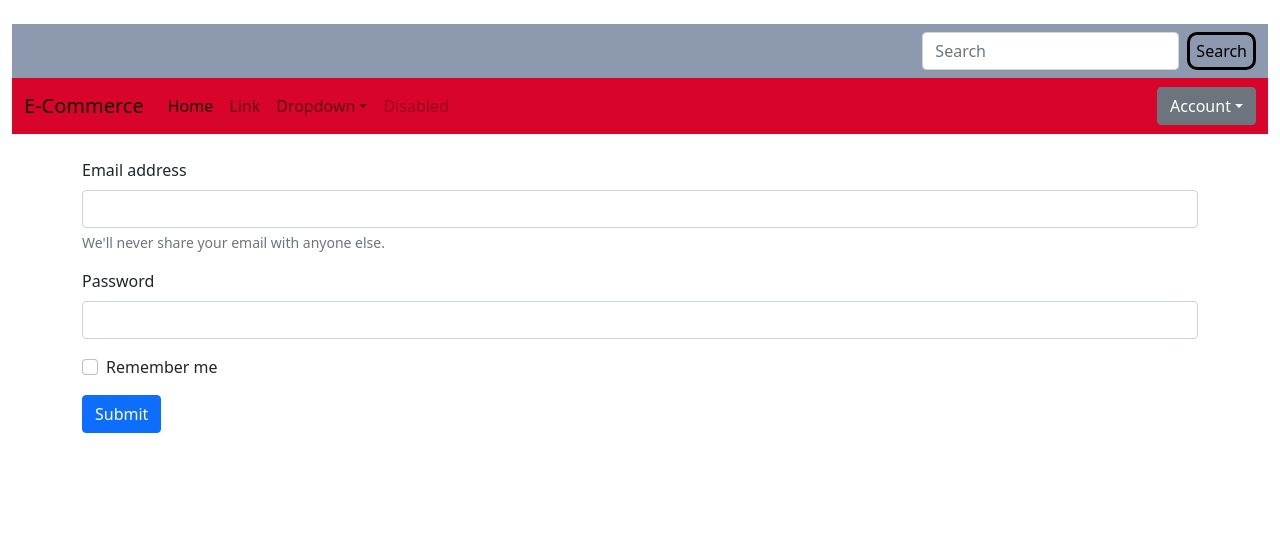
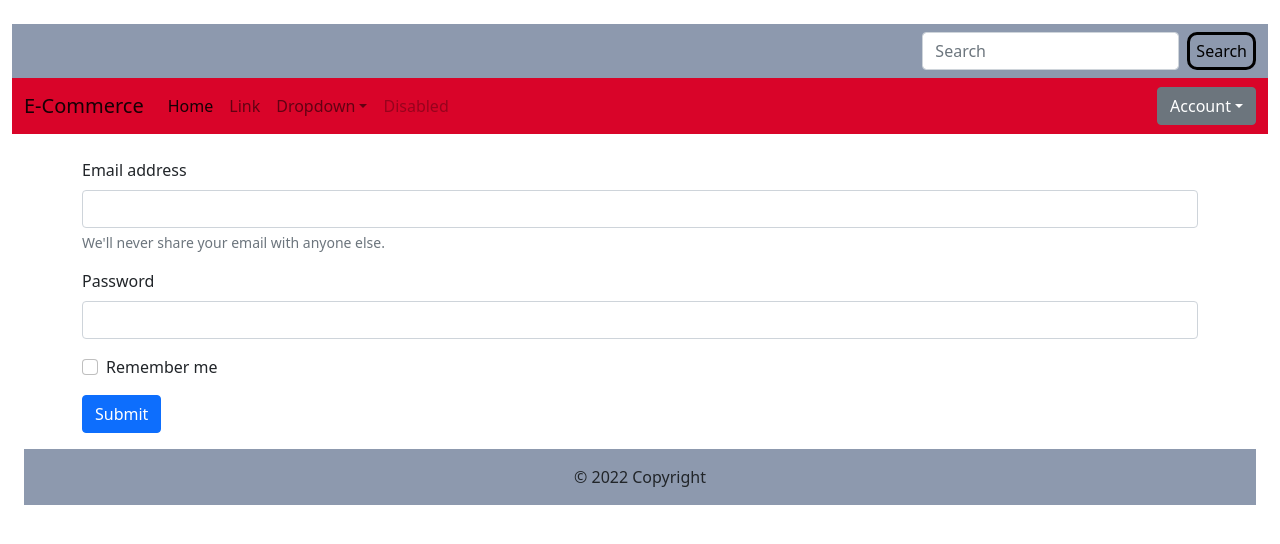
Before and after one commit to amacazzaga/Ecommerce, a React (Create React App) app in the folder frontend/: page /login in a window 1280 px wide. Shown: the top 544 px of the page. Built offline with nearby package versions, Linux system fonts and the light colour scheme.

Commit message:
simple footer

```diff
--- a/frontend/src/App.css
+++ b/frontend/src/App.css
@@ -9,3 +9,6 @@
     border-radius: 10px;
     background-color: #8d99ae;
 }
+.footer{
+    background-color: #8d99ae;
+}
--- /dev/null
+++ b/frontend/src/components/Footer.js
@@ -0,0 +1,16 @@
+import React from "react";
+
+const Footer = () => {
+  return (
+    <div>
+      <footer class="footer text-center text-lg-start">
+        <div class="text-center p-3">
+          © 2022 Copyright
+          <a class="text-dark" href="/"></a>
+        </div>
+      </footer>
+    </div>
+  );
+};
+
+export default Footer;
--- a/frontend/src/components/Layout.js
+++ b/frontend/src/components/Layout.js
@@ -1,6 +1,7 @@
 import React from "react";
 import Navbar from "./Navbar";
 import "../App.css";
+import Footer from "./Footer";
 
 const Layout = ({ children }) => {
   return (
@@ -11,7 +12,9 @@ const Layout = ({ children }) => {
         </navbar>
       </header>
       <main className="container-xl">{children}</main>
-      <footer className="container-xl"></footer>
+      <footer className="container-xxl">
+        <Footer/>
+      </footer>
     </div>
   );
 };
```
